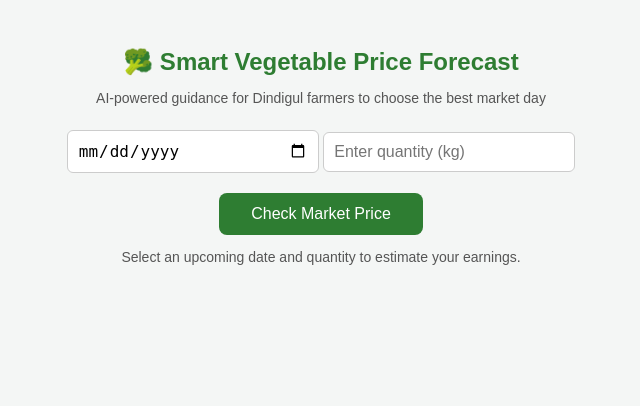
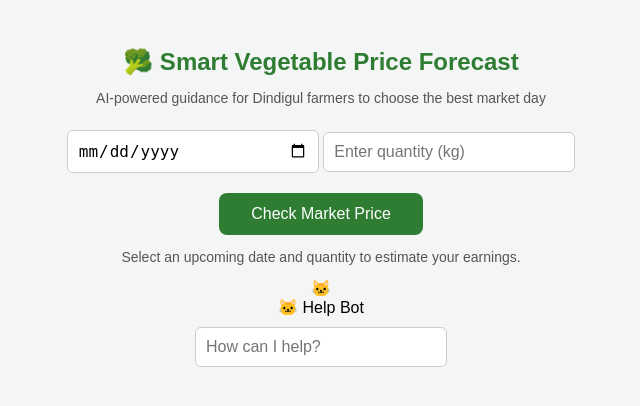
Before and after one commit to Manikandan-33-coder/Farm-Price-Intelligence-and-Prediction-Platform, a Flask app: page / in a window 1280 px wide. Shown: the top 406 px of the page, without its empty margins (319-959 px from the left). Run offline with Flask 3, Linux system fonts and the light colour scheme; parts of the project's set-up code (start-up, migrations or seed data) failed here and were passed over.

Commit message:
Update index.html

```diff
--- a/templates/index.html
+++ b/templates/index.html
@@ -217,6 +217,16 @@
       });
     }
   </script>
+  <!-- Chatbot Floating Icon -->
+<div id="chatbot-icon" onclick="toggleChat()">🐱</div>
+
+<!-- Chatbot Window -->
+<div id="chatbot-box">
+  <div id="chat-header">🐱 Help Bot</div>
+  <div id="chat-body"></div>
+  <input type="text" id="chat-input" placeholder="How can I help?" />
+</div>
+
 
 </body>
 </html>
```
